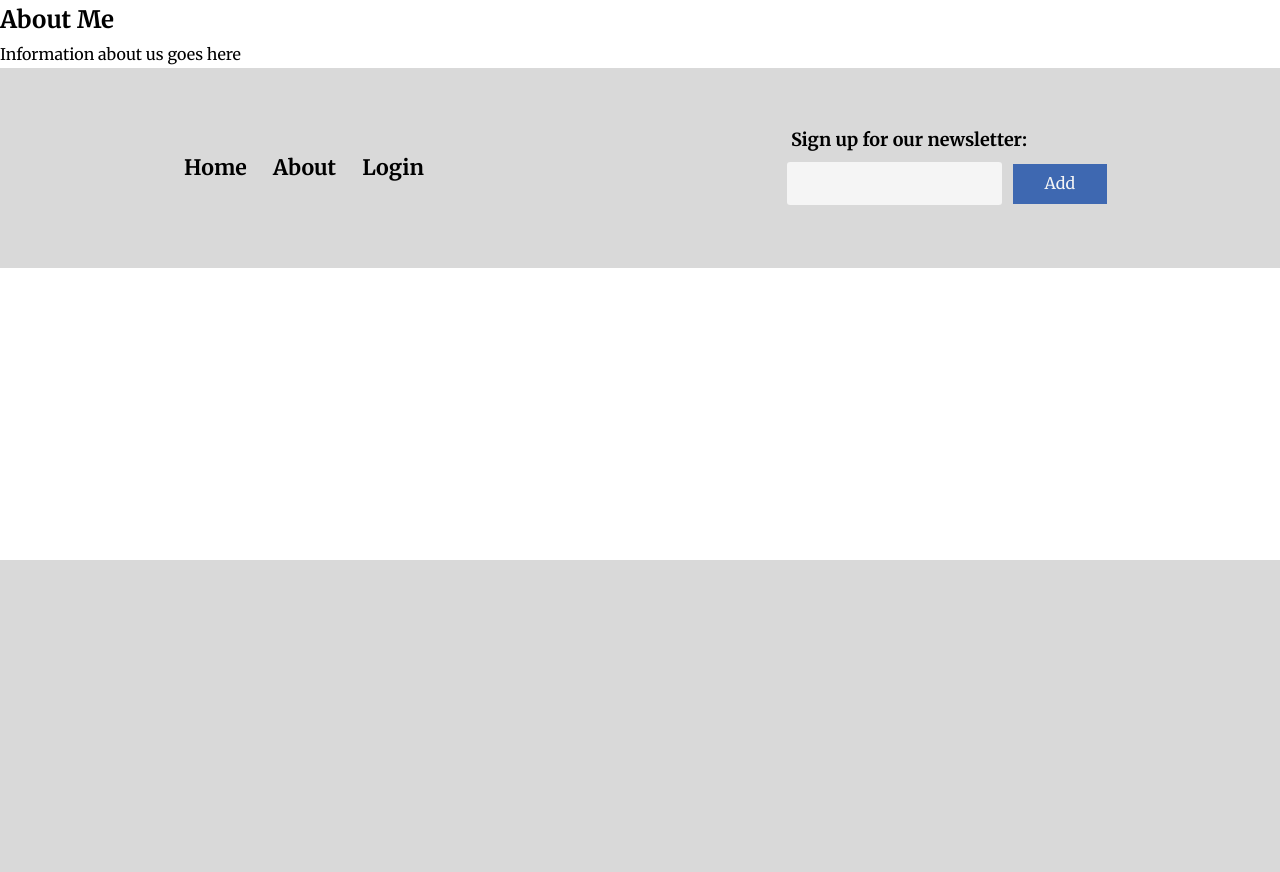
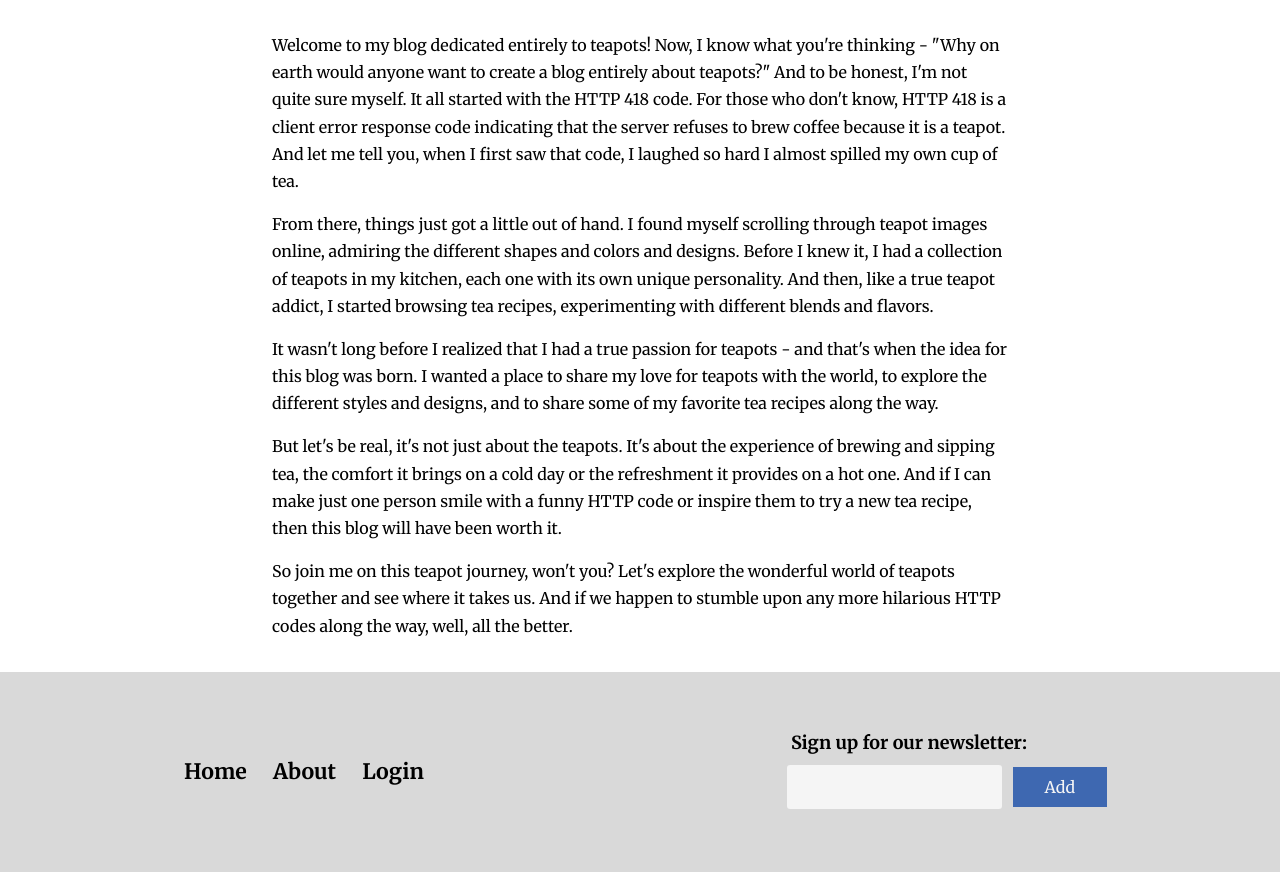
Before and after one commit to rogerb5/winter2023-cscd378-blog-final, a PHP site: page /About.php in a window 1280 px wide. Shown: the part 240-1112 px from the top of the page. Before the commit the page ends 800 px from the top, so only its background shows below. Run offline with PHP 8.4, Linux system fonts and the light colour scheme.

Commit message:
adding about page from Roger

```diff
--- a/About.php
+++ b/About.php
@@ -1,9 +1,13 @@
 <!DOCTYPE html>
-<html lang="en">
+<?php
+// start the session
+session_start();
 
-<?php
-include "setconfig.php"
+// set the page ID in the session
+//$_SESSION['page_id'] = NULL;
 ?>
+<html>
+
 <head>
     <meta charset="utf-8">
     <meta http-equiv="X-UA-Compatible" content="IE=edge">
@@ -12,6 +16,18 @@ include "setconfig.php"
     <meta name="viewport" content="width=device-width, initial-scale=1">
     <link rel="stylesheet" href="css/style.css">
 </head>
+
+<style>
+    section.about-us {
+        margin: 2rem auto;
+        width: 60%;
+    }
+
+    section.about-us p {
+        margin: 1rem;
+    }
+</style>
+
 <body>
 <header class="index-header">
     <a href="index.php">
@@ -38,14 +54,43 @@ include "setconfig.php"
     </nav>
     <!-- header content here -->
 </header>
+<section class="about-us">
 
-<section class="aboutme" id="aboutme">
-    <div class="aboutmetext">
-        <h1>About Me</h1>
-        <p>Information about us goes here</p>
-    </div>
-</section>
+        <article class="">
+            <p class="about-p">
+                Welcome to my blog dedicated entirely to teapots! Now, I know what you're thinking - "Why on earth would
+                anyone want to create a blog entirely about teapots?" And to be honest, I'm not quite sure myself. It
+                all started with the HTTP 418 code. For those who don't know, HTTP 418 is a client error response code
+                indicating that the server refuses to brew coffee because it is a teapot. And let me tell you, when I
+                first saw that code, I laughed so hard I almost spilled my own cup of tea.
+            </p>
+            <p class="about-p">
+                From there, things just got a little out of hand. I found myself scrolling through teapot images online,
+                admiring the different shapes and colors and designs. Before I knew it, I had a collection of teapots in
+                my kitchen, each one with its own unique personality. And then, like a true teapot addict, I started
+                browsing tea recipes, experimenting with different blends and flavors.
+            </p>
+            <p class="about-p">
+                It wasn't long before I realized that I had a true passion for teapots - and that's when the idea for
+                this blog was born. I wanted a place to share my love for teapots with the world, to explore the
+                different styles and designs, and to share some of my favorite tea recipes along the way.
+            </p>
 
+            <p class="about-p">
+                But let's be real, it's not just about the teapots. It's about the experience of brewing and sipping
+                tea, the comfort it brings on a cold day or the refreshment it provides on a hot one. And if I can make
+                just one person smile with a funny HTTP code or inspire them to try a new tea recipe, then this blog
+                will have been worth it.
+            </p>
+
+            <p class="about-p">
+                So join me on this teapot journey, won't you? Let's explore the wonderful world of teapots together and
+                see where it takes us. And if we happen to stumble upon any more hilarious HTTP codes along the way,
+                well, all the better.
+            </p>
+        </article>
+
+    </section>
 <footer>
     <section class="f-links">
         <a href="index.php" class="f-link">Home</a>
```
